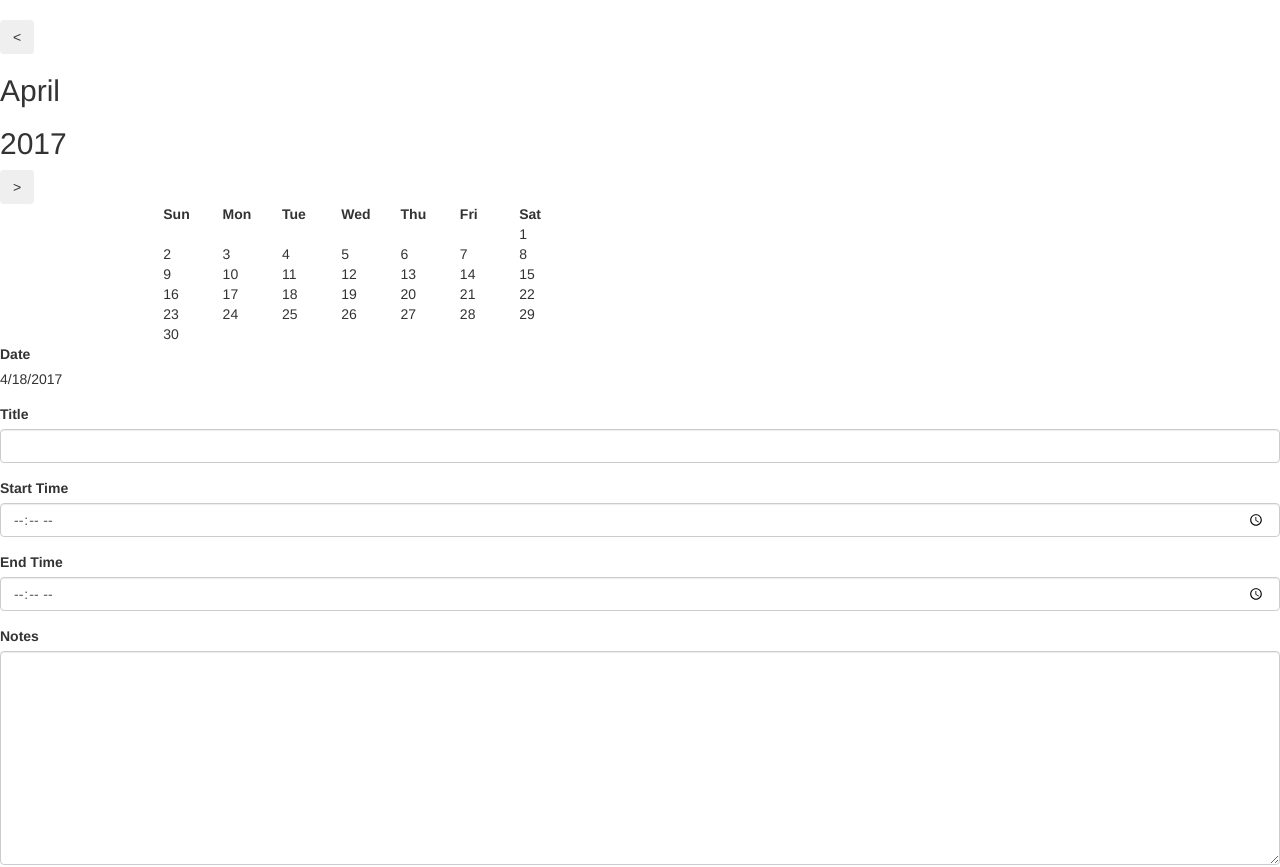
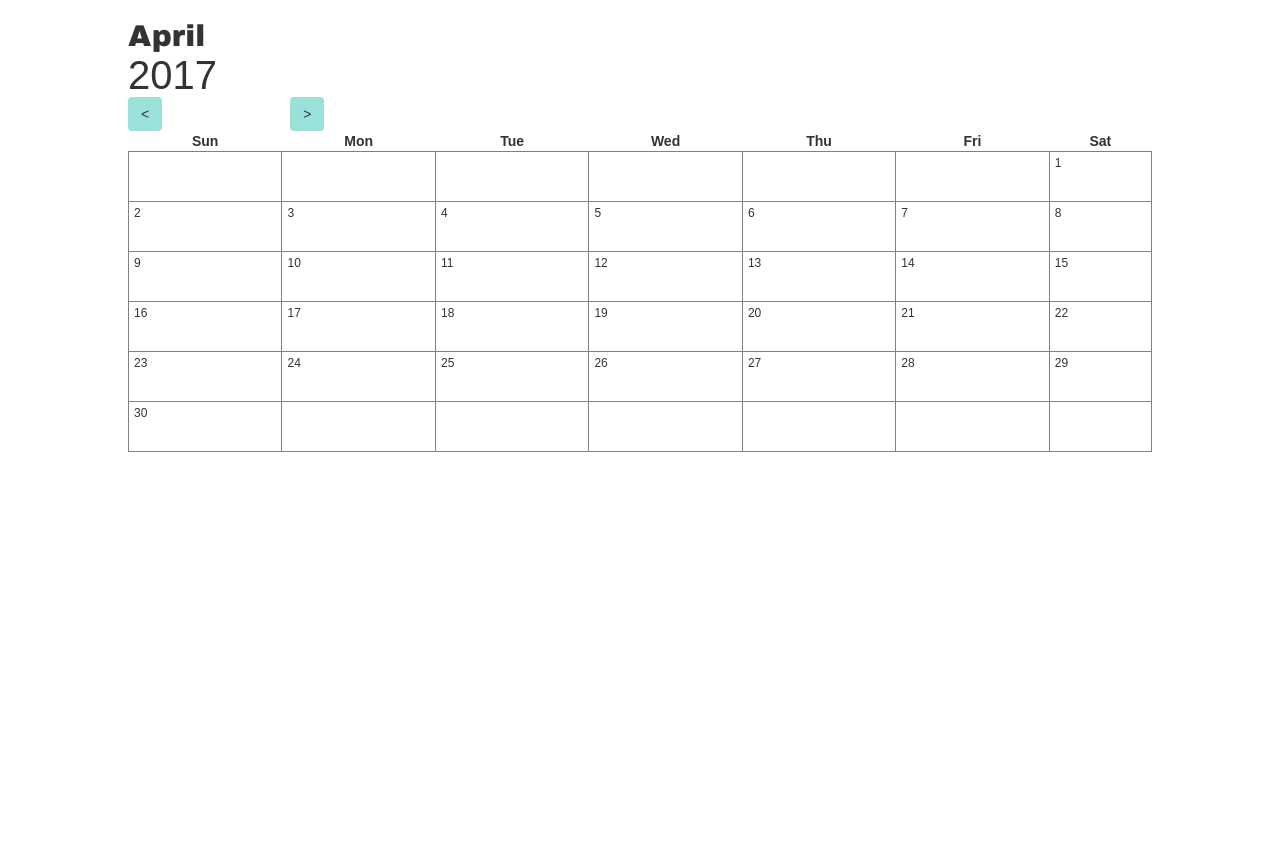
Before and after one commit to CS460Team/CS460, an Angular app: page / in a window 1280 px wide. Shown: the top 867 px of the page. After the commit the page ends 800 px from the top, so only its background shows below. Built offline with nearby package versions, Linux system fonts and the light colour scheme.

Commit message:
commence css of styling of calendar view

```diff
--- a/src/app/calendar/calendar.component.html
+++ b/src/app/calendar/calendar.component.html
@@ -1,15 +1,15 @@
 <div class="calendar">
     <header>
+        <h2 class="month">{{months[calendarService.displayDate.getMonth()]}}</h2>
+        <h2 class="year">{{calendarService.displayDate.getFullYear()}}</h2>
         <button class="btn" (click)=prevMonth()>&lt;</button>
-        <h2>{{months[calendarService.displayDate.getMonth()]}}</h2>
-        <h2>{{calendarService.displayDate.getFullYear()}}</h2>
         <button class="btn" (click)=nextMonth()>&gt;</button>
     </header>
 
     <table>
-        <thead class="row"><th class="col-md-1" *ngFor="let day of days">{{day}}</th></thead>
+        <thead class="row"><th class="" *ngFor="let day of days">{{day}}</th></thead>
         <tr class="row" *ngFor="let week of [1,2,3,4,5,6]">
-            <td class="col-md-1" *ngFor="let date of [1,2,3,4,5,6,7]">
+            <td class="" *ngFor="let date of [1,2,3,4,5,6,7]">
                 <div #dateElement (click) = "selectDay(+(dateElement.innerText))" *ngIf="isValidDate(calculateDate(week, date))">
                 {{calculateDate(week, date)}}
                 </div>
@@ -17,6 +17,9 @@
         </tr>
 
     </table>
-    <calendar-form></calendar-form>
-    <span style="float:right; display:inline; position:relative;">TODO: Build View to display events for the week</span>
+    <!-- <calendar-form></calendar-form> -->
 </div>
+<!--
+<div class="sidebar">
+  <span style="float:right; display:inline; position:relative;">TODO: Build View to display events for the week</span>
+</div> -->
--- a/src/styles.css
+++ b/src/styles.css
@@ -1 +1,54 @@
 /* You can add global styles to this file, and also import other style files */
+html, body {
+  width: 100%;
+  font-family: Arial;
+  margin: 0;
+  padding: 0;
+}
+
+h2 {
+  margin: 0;
+  padding: 0;
+  padding-left: 10%;
+}
+
+h2.month {
+  font-family: "Arial Black";
+}
+
+h2.year {
+  font-size: 40px;
+}
+
+table {
+  width: 80%;
+  margin: auto;
+}
+
+td {
+  border: 1px solid grey;
+  font-size: 12px;
+  padding-left: .5%;
+  padding-bottom: 2.5%;
+
+}
+
+th {
+  text-align: center;
+}
+
+.row td:nth-child(1), td:nth-child(2), td:nth-child(3), td:nth-child(4), td:nth-child(5), td:nth-child(6), td:nth-child(7){
+  width: 15%;
+  height: 50px;
+}
+
+button.btn {
+  margin-left: 10%;
+  background-color: #99E1D9;
+}
+
+.sidebar {
+  float: right;
+  width: 25%;
+  background-color: pink;
+}
```
Also changed, not shown: 1 other file (tests, documents, lock files or other folders).
